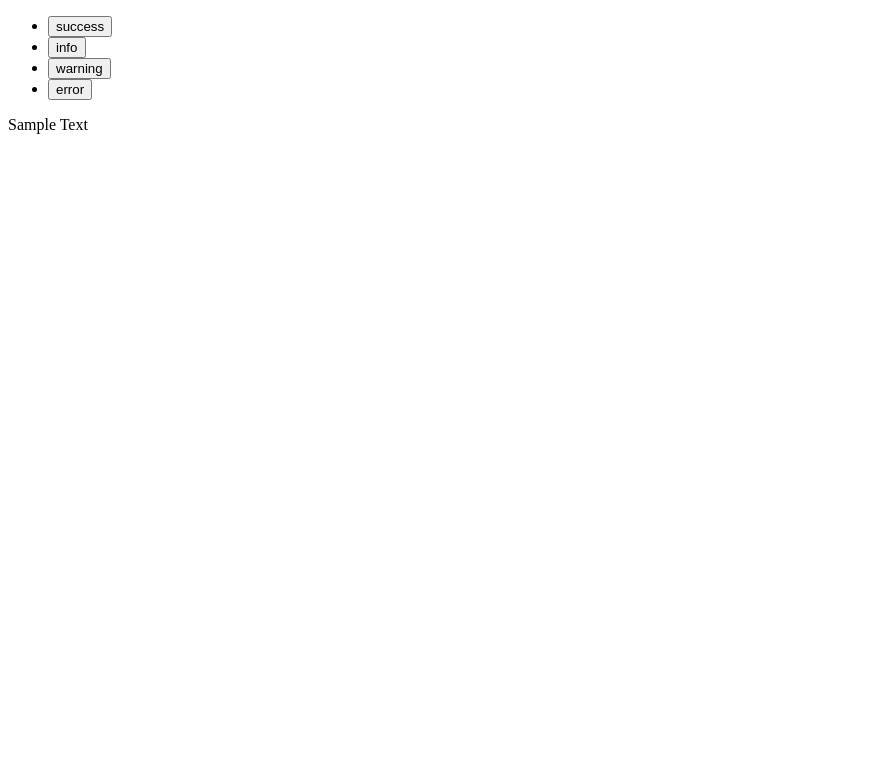
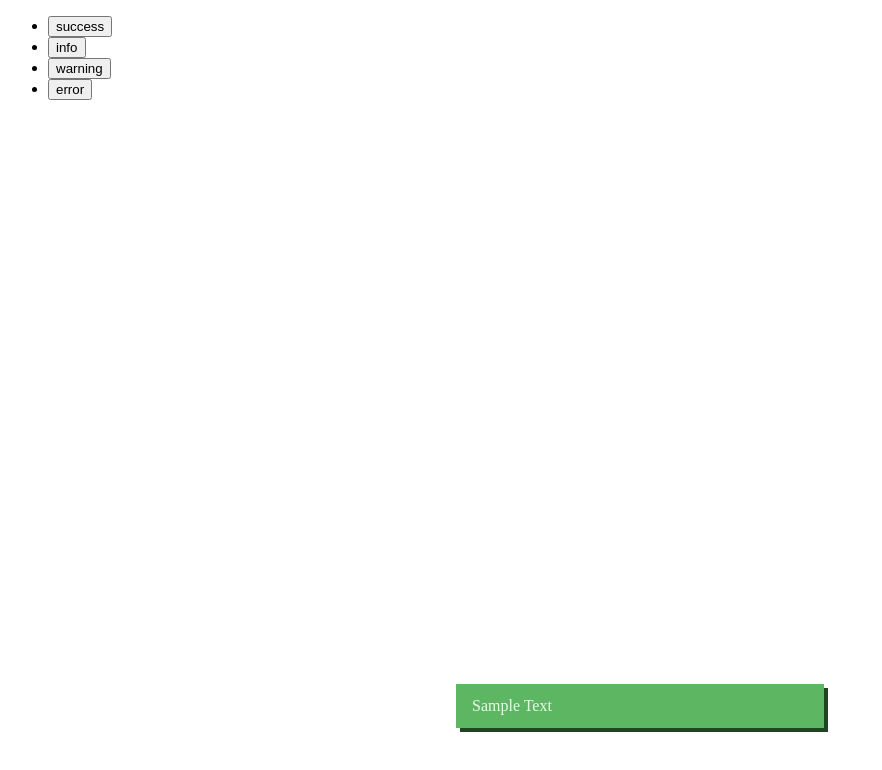
Before and after one commit to nemuvski/demo-rtk-toast, a React app: page / in a window 1280 px wide. Both pictures are taken after a click on the button "success". Shown: the top 770 px of the page, without its empty margins (0-882 px from the left). Built offline with nearby package versions, Linux system fonts and the light colour scheme.

Commit message:
スタイリング

```diff
--- a/src/components/Toast.tsx
+++ b/src/components/Toast.tsx
@@ -13,14 +13,14 @@ const Toast: React.FC<Props> = ({ toastId }) => {
   const toast = useSelector(selectToast(toastId))
   const { removeToast } = useToast()
 
-  // 一定時間後に削除する
+  // 一定時間経過後に削除する
   useTimeout(() => removeToast(toastId), TOAST_DISPLAY_DURATION)
 
   if (!toast) {
     return null
   }
 
-  return <div>{toast.content}</div>
+  return <div className={`toast ${toast.level}`}>{toast.content}</div>
 }
 
 export default Toast
--- a/src/components/Toaster.tsx
+++ b/src/components/Toaster.tsx
@@ -11,7 +11,7 @@ const Toaster = () => {
   }
 
   return (
-    <div>
+    <div className='toaster'>
       {toasts.map(({ id }) => (
         <Toast key={id} toastId={id} />
       ))}
--- a/src/index.tsx
+++ b/src/index.tsx
@@ -3,6 +3,10 @@ import ReactDOM from 'react-dom'
 import { Provider } from 'react-redux'
 import { store } from '~/stores/store'
 import App from '~/components/App'
+
+import '~/styles/global.css'
+import '~/styles/toaster.css'
+import '~/styles/toast.css'
 
 ReactDOM.render(
   <React.StrictMode>
--- /dev/null
+++ b/src/styles/global.css
@@ -0,0 +1,20 @@
+:root {
+  --color-success-dark: rgb(30, 71, 32);
+  --color-success-main: rgb(93, 182, 97);
+  --color-success-light: rgb(237, 247, 237);
+  --color-info-dark: rgb(0, 67, 97);
+  --color-info-main: rgb(38, 178, 245);
+  --color-info-light: rgb(230, 246, 253);
+  --color-warning-dark: rgb(102, 60, 0);
+  --color-warning-main: rgb(255, 162, 41);
+  --color-warning-light: rgb(255, 244, 229);
+  --color-error-dark: rgb(95, 34, 33);
+  --color-error-main: rgb(241, 100, 97);
+  --color-error-light: rgb(253, 237, 237);
+}
+
+*,
+*::before,
+*::after {
+  box-sizing: border-box;
+}
--- /dev/null
+++ b/src/styles/toast.css
@@ -0,0 +1,30 @@
+.toast {
+  width: 100%;
+  margin-bottom: 1.5rem;
+  padding: 0.75rem 1rem;
+  line-height: 1.25;
+}
+
+.toast.success {
+  box-shadow: 0.25rem 0.25rem var(--color-success-dark);
+  background-color: var(--color-success-main);
+  color: var(--color-success-light);
+}
+
+.toast.info {
+  box-shadow: 0.25rem 0.25rem var(--color-info-dark);
+  background-color: var(--color-info-main);
+  color: var(--color-info-light);
+}
+
+.toast.warning {
+  box-shadow: 0.25rem 0.25rem var(--color-warning-dark);
+  background-color: var(--color-warning-main);
+  color: var(--color-warning-light);
+}
+
+.toast.error {
+  box-shadow: 0.25rem 0.25rem var(--color-error-dark);
+  background-color: var(--color-error-main);
+  color: var(--color-error-light);
+}
--- /dev/null
+++ b/src/styles/toaster.css
@@ -0,0 +1,11 @@
+.toaster {
+  z-index: 10;
+  position: fixed;
+  bottom: 0;
+  left: 50%;
+  width: 100%;
+  max-width: 400px;
+  margin-bottom: 3rem;
+  padding: 0 1rem;
+  transform: translateX(-50%);
+}
```
